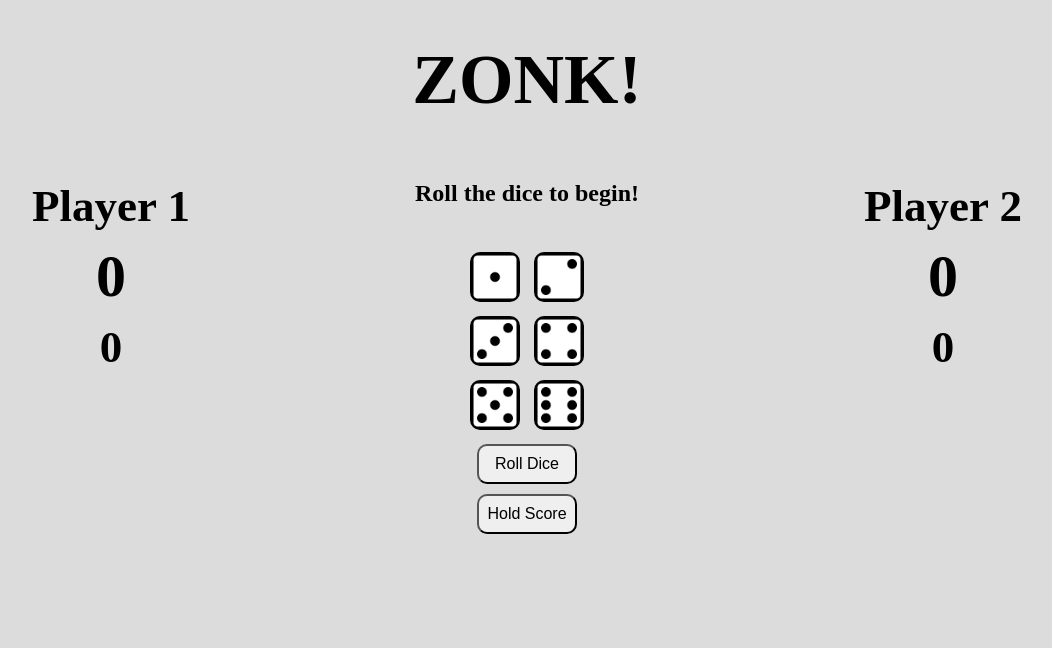
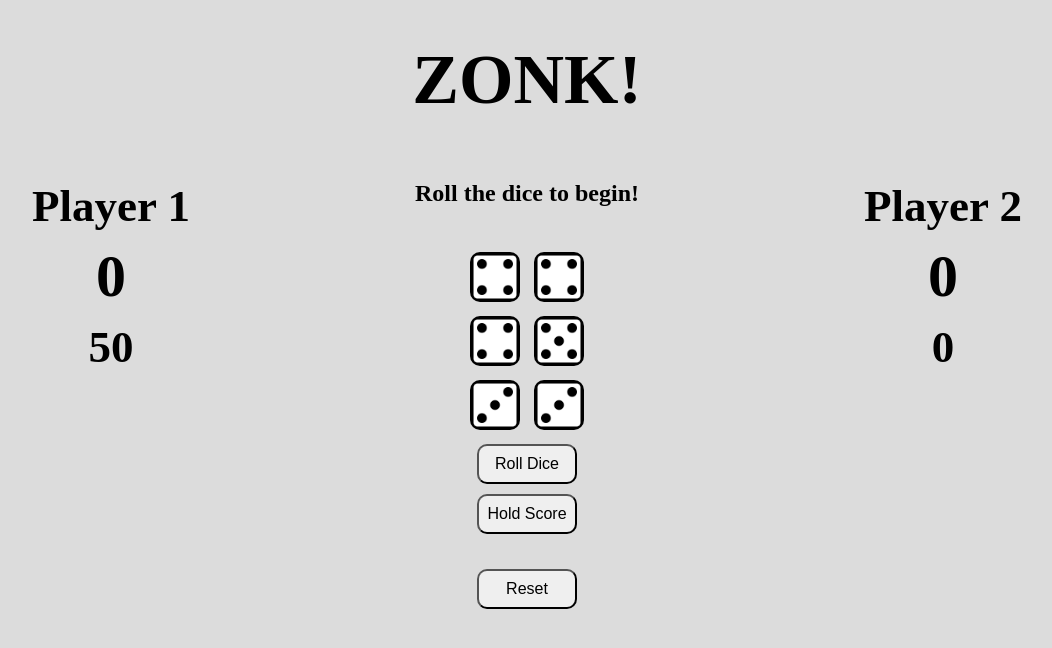
Before and after one commit to braxmc/zonk, a plain HTML site: page index.html in a window 1280 px wide. Both pictures are taken after a click on the button "Roll Dice". Shown: the whole page, without its empty margins (113-1165 px from the left). Drawn offline with Linux system fonts and the light colour scheme.

Commit message:
some dice logic added, basic functionality

```diff
--- a/index.html
+++ b/index.html
@@ -33,6 +33,7 @@
       </div>
       <button class="rollBtn">Roll Dice</button>
       <button>Hold Score</button>
+      <button class="reset">Reset</button>
     </div>
     <!-- player 2 info -->
     <div id='p2'>
--- a/script.js
+++ b/script.js
@@ -24,9 +24,15 @@ const currentP1 = document.getElementById('currentP1');
 const currentP2 = document.getElementById('currentP2');
 const totalP1 = document.getElementById('totalP1');
 const totalP2 = document.getElementById('totalP2');
+const diceEl1 = document.getElementById('dice1');
+const diceEl2 = document.getElementById('dice2');
+const diceEl3 = document.getElementById('dice3');
+const diceEl4 = document.getElementById('dice4');
+const diceEl5 = document.getElementById('dice5');
+const diceEl6 = document.getElementById('dice6');
 
+const resetBtn = document.querySelector('.reset');
 const btnRoll = document.querySelector('.rollBtn');
-const diceEl1 = document.querySelector('.dice1')
 
 let scores, currentScore, currentPlayer, playing;
 
@@ -60,8 +66,31 @@ btnRoll.addEventListener('click', function() {
     const dice4 = diceRoll();
     const dice5 = diceRoll();
     const dice6 = diceRoll();
-    console.log(dice1, dice2, dice3, dice4, dice5, dice6);
+    let roll = [dice1, dice2, dice3, dice4, dice5, dice6]
+    // console.log(dice1, dice2, dice3, dice4, dice5, dice6);
+    console.log(roll);
+    if(roll.includes(1) || roll.includes(5)) {
+      for(let i = 0; i < roll.length; i++) {
+        if(roll[i] == 1) {
+          currentScore += 100
+          currentP1.textContent = currentScore;
+        } else if(roll[i] == 5) {
+          currentScore += 50
+          currentP1.textContent = currentScore;
+        }
+      }
+    } else {
+      document.getElementById('begin').textContent = 'ZONKADILLY!'
+    }
     // display dice
-    // diceEl1.src = `dice-${num}.png`
+    diceEl1.src = `./images/dice-${dice1}.png`;
+    diceEl2.src = `./images/dice-${dice2}.png`;
+    diceEl3.src = `./images/dice-${dice3}.png`;
+    diceEl4.src = `./images/dice-${dice4}.png`;
+    diceEl5.src = `./images/dice-${dice5}.png`;
+    diceEl6.src = `./images/dice-${dice6}.png`;
   }
 })
+
+// reset to new game
+resetBtn.addEventListener('click', init);
--- a/style.css
+++ b/style.css
@@ -13,6 +13,10 @@ button {
   border-radius: 10px;
   margin: 5px 0;
   font-size: 16px;
+}
+
+.reset {
+  margin-top: 30px;
 }
 
 .title {
```
